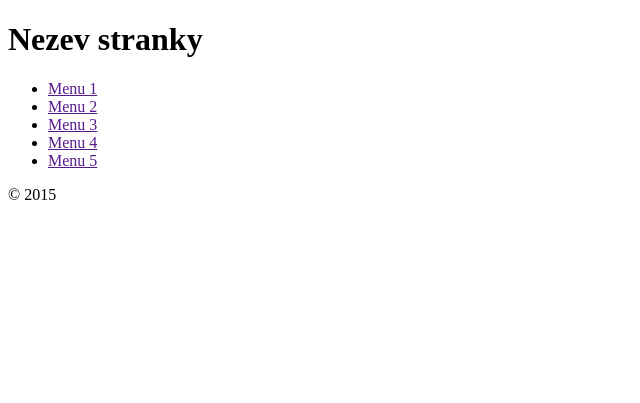
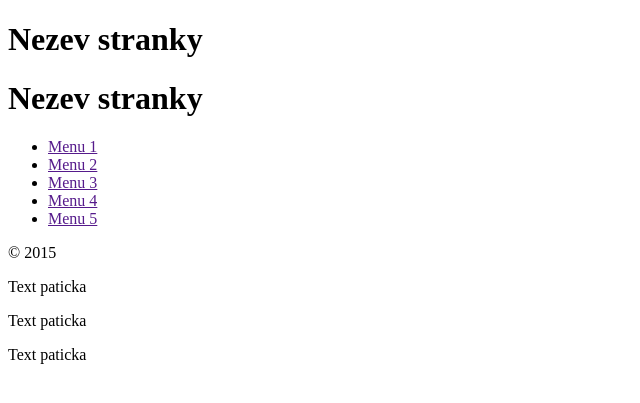
Before and after one commit to kozleek/HTML2BEM, a PHP site: page / in a window 1280 px wide. Shown: the top 403 px of the page, without its empty margins (0-640 px from the left). Run offline with PHP 8.4, Linux system fonts and the light colour scheme.

Commit message:
Pridani dat do existujiciho souboru

```diff
--- a/output/header.scss
+++ b/output/header.scss
@@ -7,3 +7,7 @@ header
 .header__title{
 
 }
+
+.header__subtitle{
+
+}
--- a/testdata/index.php
+++ b/testdata/index.php
@@ -10,6 +10,7 @@
 
 <div class="header">
     <h1 class="header__title">Nezev stranky</h1>
+    <h1 class="header__subtitle">Nezev stranky</h1>
 </div>
 
 <ul class="menu">
@@ -22,6 +23,9 @@
 
 <div class="footer">
     <p class="footer__copyright">&copy; 2015</p>
+    <p class="footer__text">Text paticka</p>
+    <p class="footer__text2">Text paticka</p>
+    <p class="footer__text3">Text paticka</p>
 </div>
 
 </body>
```
Also changed, not shown: output/footer.scss (+12 -0 lines), 1 other file.
